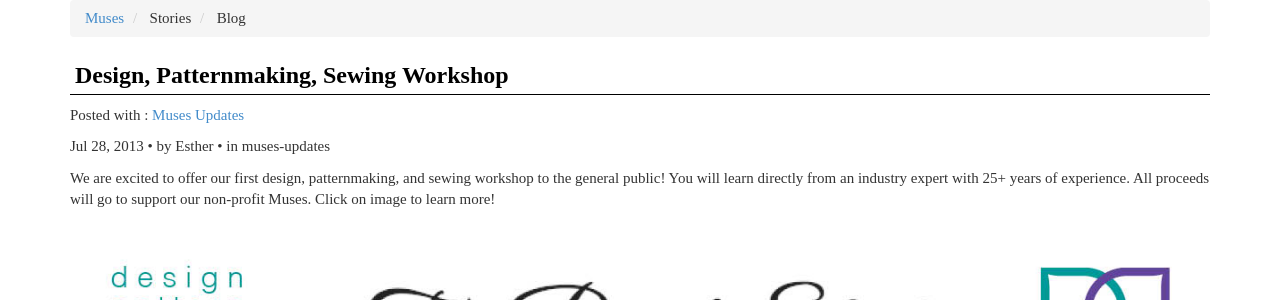
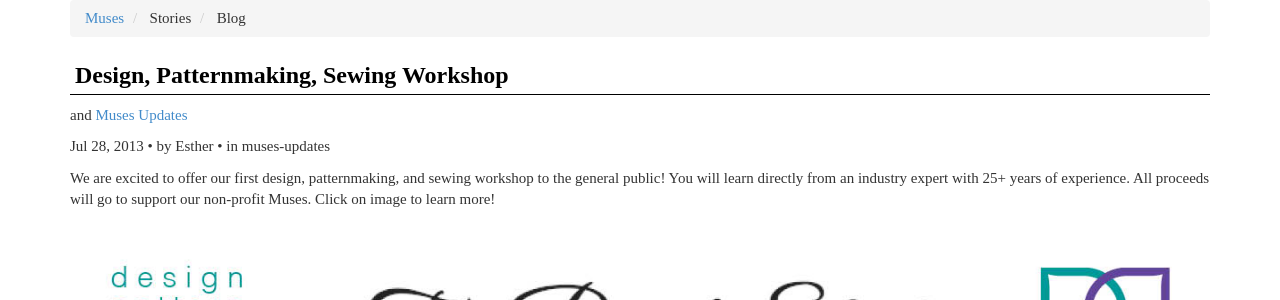
Before and after one commit to seattlemuses/seattlemuses.github.io, a Jekyll site: the page built from _posts/2013-07-28-design-patternmaking-sewing-workshop.md, in a window 1280 px wide and 1329 px high. Shown: the part 120-420 px from the top of the window. Built offline with Jekyll 4.4.1, drawn with Linux system fonts in a browser that asks for light colours; nearby versions of some CDN libraries.

Commit message:
Simplify category link generation

```diff
--- a/_layouts/post.html
+++ b/_layouts/post.html
@@ -3,8 +3,7 @@ layout: default
 ---
 
 {% assign post = page %}
-{% if post.categories.size > 0 %}
-    {% capture categories_content %}Posted with {% if post.categories.size == 1 %}<i class="fa fa-tag"></i>{% else %}<i class="fa fa-tags"></i>{% endif %}: {% endcapture %}
+{% assign categorylinks = '' %}
 {% for post_category in post.categories %}
   {% for data_category in site.data.categories %}
     {% if data_category.slug == post_category %}
@@ -12,13 +11,9 @@ layout: default
     {% endif %}
   {% endfor %}
   {% if category %}
-            {% capture categories_content_temp %}{{ categories_content }}<a href="/blog/category/{{ category.slug }}/">{{ category.name }}</a>{% if forloop.last == false %}, {% endif %}{% endcapture %}
-            {% assign categories_content = categories_content_temp %}
+    {% capture categorylinks %}{{ categorylinks }}{% if forloop.first == false %}, {% endif %}{% if forloop.last == true %}and {% endif %}<a href="/blog/category/{{ category.slug }}/">{{ category.name }}</a>{% endcapture %}
   {% endif %}
 {% endfor %}
-{% else %}
-    {% assign categories_content = '' %}
-{% endif %}
 
 <style>
 img {
@@ -38,6 +33,6 @@ margin-bottom: 10px;
 </style>
 
 <h1>{{ page.title }}</h1>
-<p id="post-meta">{{ categories_content }}</p>
+<p id="post-meta">{{ categorylinks }}</p>
 <p>{{ page.date | date: "%b %-d, %Y" }}{% if page.author %} • by {{ page.author }}{% endif %} {% if page.categories %} • in {{ page.categories | array_to_sentence_string }}{% endif %}</p>
 {{ content }}
```
Lines whose indentation alone changed are shown as unchanged.
